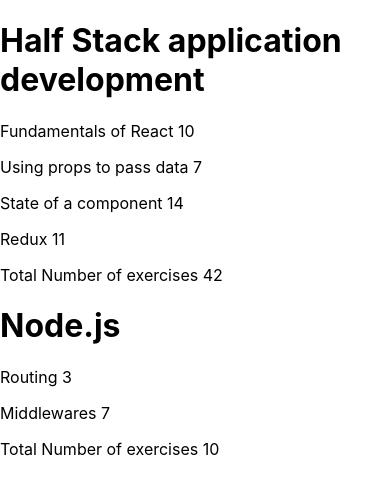
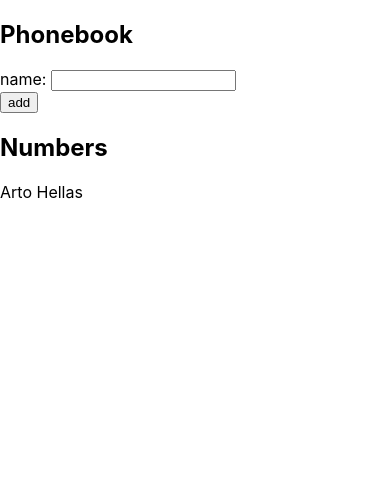
Before and after one commit to chinmaym07/exercises, a React (Create React App) app in the folder part 1/part1-exercise/: page / in a window 390 px wide. Shown: the top 494 px of the page. Built offline with nearby package versions, Linux system fonts and the light colour scheme.

Commit message:
Added exercise 2.6 Phonebook step 1

```diff
--- a/part 1/part1-exercise/src/App.js
+++ b/part 1/part1-exercise/src/App.js
@@ -1,60 +1,40 @@
-import React from 'react'
-import Course from './Component/Course';
+import React, { useState } from 'react'
 
 const App = () => {
-  const courses = [
-    {
-      id: 1,
-      name: 'Half Stack application development',
-      parts: [
-        {
-          name: 'Fundamentals of React',
-          exercises: 10,
-          id: 1
-        },
-        {
-          name: 'Using props to pass data',
-          exercises: 7,
-          id: 2
-        },
-        {
-          name: 'State of a component',
-          exercises: 14,
-          id: 3
-        },
-        {
-          name: 'Redux',
-          exercises: 11,
-          id: 4
-        }
-      ]
-    },
-    {
-      name: 'Node.js',
-      id: 2,
-      parts: [
-        {
-          name: 'Routing',
-          exercises: 3,
-          id: 1
-        },
-        {
-          name: 'Middlewares',
-          exercises: 7,
-          id: 2
-        }
-      ]
-    }
-  ]
+  const [ persons, setPersons ] = useState([
+    { name: 'Arto Hellas' }
+  ])
+  const [ newName, setNewName ] = useState('')
 
+  const handleChange = (e) => {
+    setNewName(e.target.value);
+  }
+
+  const handleSubmit = (e)=>{
+    e.preventDefault();
+
+    let newobj = {
+      name: newName
+    };
+    setPersons(persons.concat(newobj));
+    setNewName('');
+  }
 
   return (
     <div>
-    {
-      courses.map((cours)=>
-        <Course course={cours} key={cours.id}/>
-      )
-    }
+      <h2>Phonebook</h2>
+      <form>
+        <div>
+          name: <input onChange={handleChange} value={newName}/>
+        </div>
+        <div>
+          <button type="submit" onClick={handleSubmit}>add</button>
+        </div>
+      </form>
+      <h2>Numbers</h2>
+      {
+        persons.map(person=> <p key={person.name}>{person.name}</p>)
+      }
     </div>
   )
 }
```
